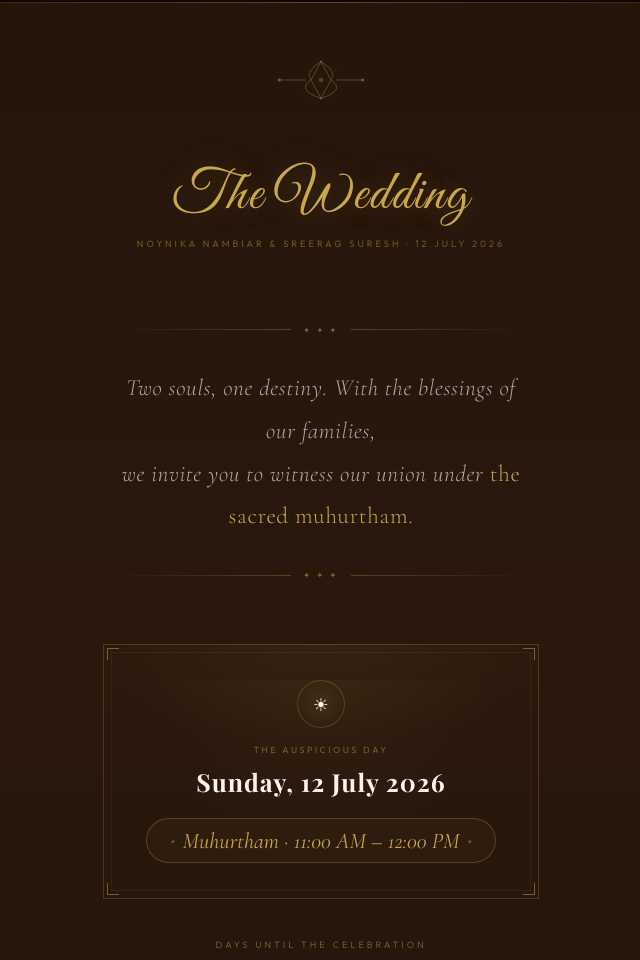
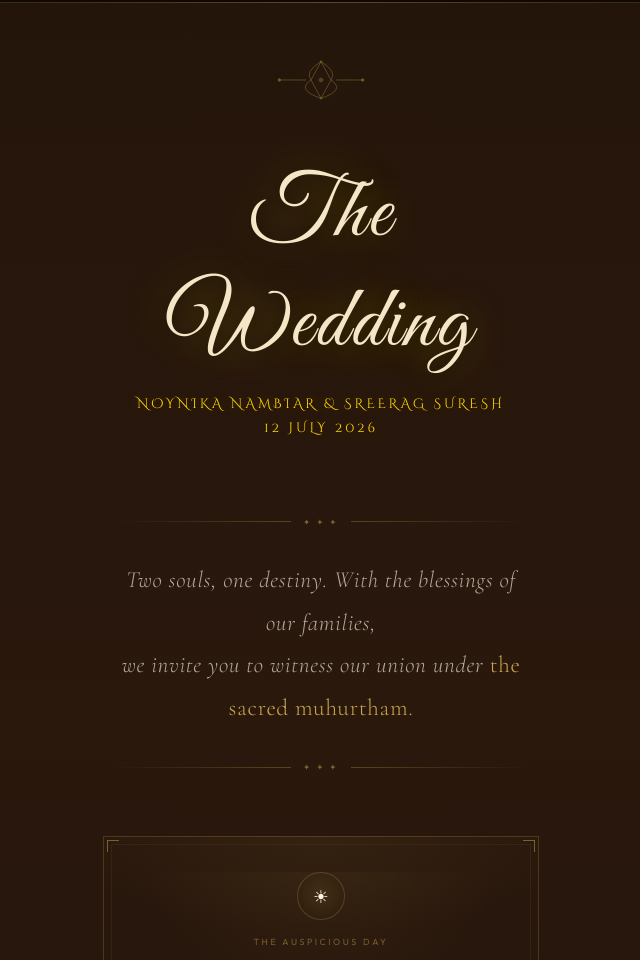
Before and after one commit to pranaynambiar10/gift, a website built with Vite: page index.html in a window 1280 px wide. Shown: the part 1758-2718 px from the top of the page, without its empty margins (319-959 px from the left). Built offline with nearby package versions, Linux system fonts and the light colour scheme; a web font is replaced by a local one.

Commit message:
Upgrade grand ornament typography - bigger, gold, date on new line

```diff
--- a/index.html
+++ b/index.html
@@ -356,20 +356,23 @@
     }
     .grand-ornament-title {
       font-family: 'Great Vibes', cursive;
-      font-size: clamp(2rem, 8vw, 3.5rem);
-      color: var(--gold);
+      font-size: clamp(3rem, 11vw, 5.5rem);
+      color: #F5E6C8;
       display: block;
       margin-top: 10px;
-      text-shadow: 0 0 30px rgba(200,168,75,0.3);
+      text-shadow: 0 0 40px rgba(255,215,0,0.4), 0 2px 20px rgba(0,0,0,0.9);
       letter-spacing: 0.03em;
     }
     .grand-ornament-sub {
-      font-family: 'Outfit', sans-serif;
-      font-size: 0.58rem; letter-spacing: 0.32em;
+      font-family: 'Cinzel Decorative', serif;
+      font-size: clamp(0.6rem, 2.5vw, 0.85rem);
+      letter-spacing: 0.22em;
       text-transform: uppercase;
-      color: rgba(200,168,75,0.45);
+      color: #FFD700;
       display: block;
-      margin-top: 8px;
+      margin-top: 12px;
+      line-height: 1.8;
+      text-shadow: 0 0 20px rgba(255,215,0,0.3);
     }
 
     /* ── Full-width gold rule with center diamond ── */
@@ -721,7 +724,7 @@
         </g>
       </svg>
       <span class="grand-ornament-title">The Wedding</span>
-      <span class="grand-ornament-sub">Noynika Nambiar &amp; Sreerag Suresh · 12 July 2026</span>
+      <span class="grand-ornament-sub">Noynika Nambiar &amp; Sreerag Suresh<br>12 July 2026</span>
     </div>
 
     <!-- ── Blessing quote ── -->
```
